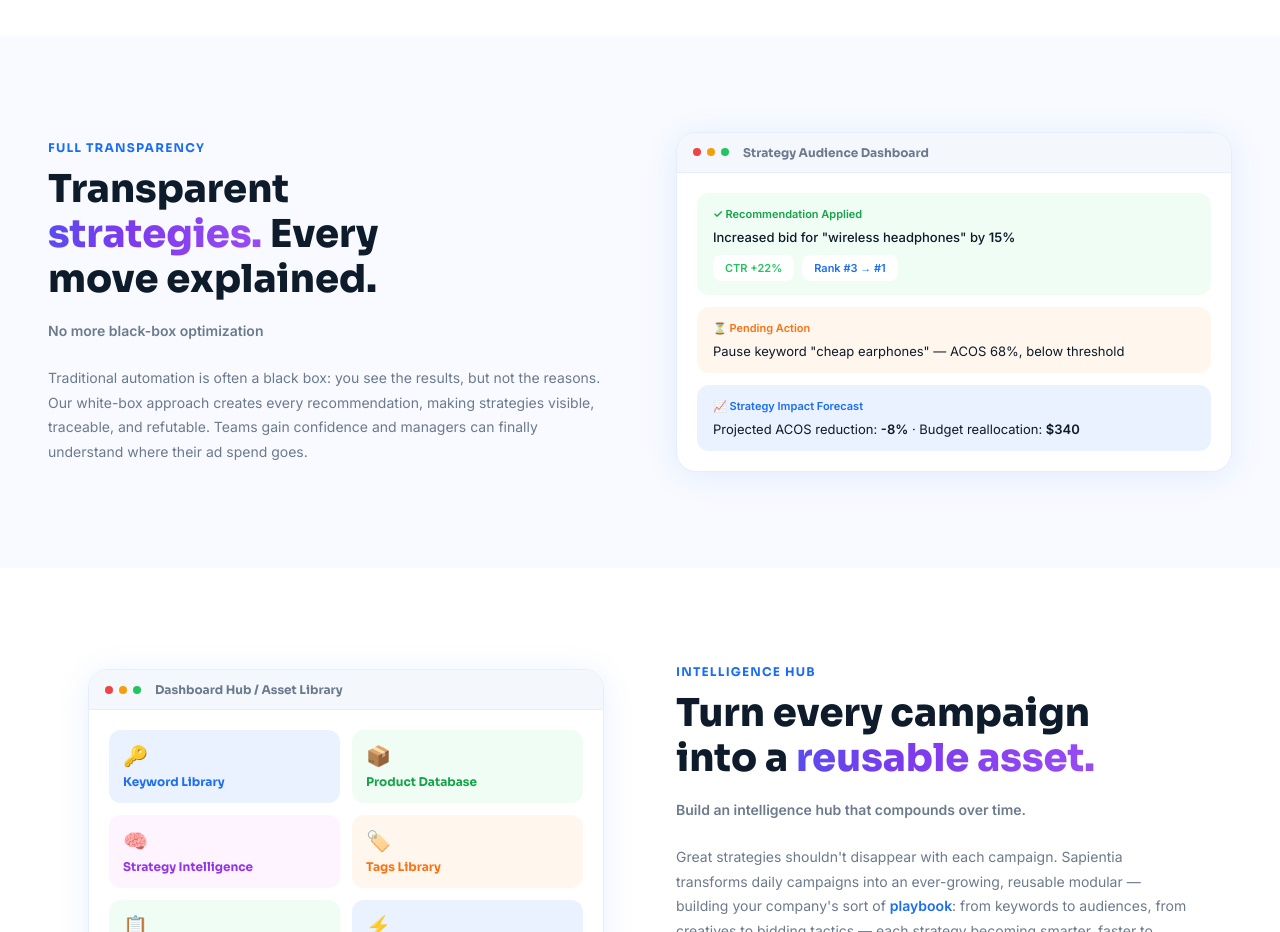
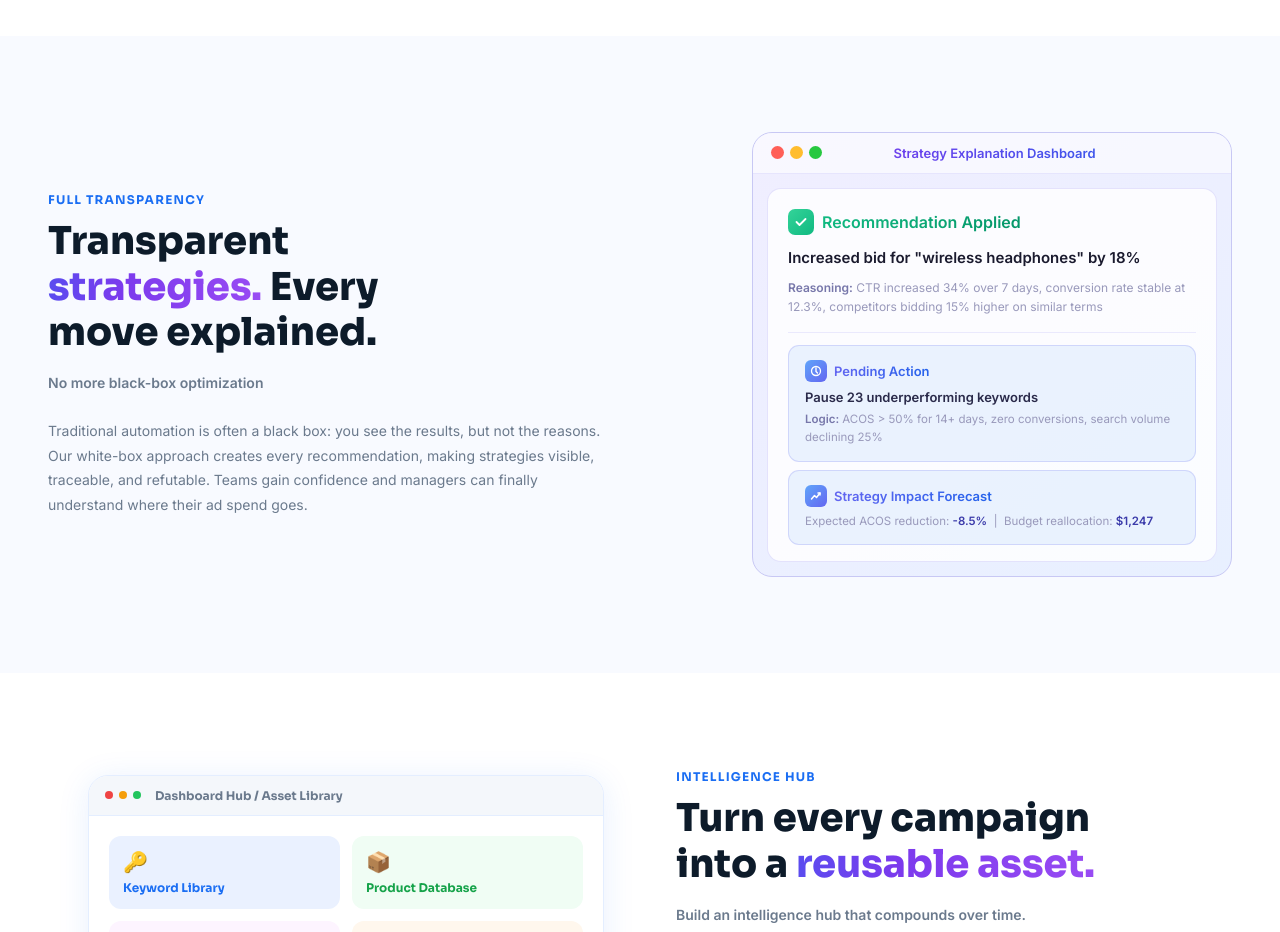
Before and after one commit to panfeeling0805-cloud/dtc-index, a React (Vite) app in the folder frontend/: page /products/amazon in a window 1280 px wide. Shown: the part 1440-2372 px from the top of the page. Built offline with nearby package versions, Linux system fonts and the light colour scheme.

Commit message:
feat: replace Transparent Strategies right panel with Strategy Explanation Dashboard

```diff
--- a/frontend/src/pages/ProductAmazon.tsx
+++ b/frontend/src/pages/ProductAmazon.tsx
@@ -170,30 +170,65 @@ export default function ProductAmazon() {
             </p>
           </div>
 
-          {/* Right — audience dashboard mockup */}
-          <div style={{ background: 'white', borderRadius: 20, boxShadow: '0 4px 32px rgba(27,110,243,0.10)', border: '1px solid #e4eeff', overflow: 'hidden' }}>
-            <div style={{ background: '#f4f7fb', padding: '12px 16px', borderBottom: '1px solid #e4eeff', display: 'flex', alignItems: 'center', gap: 6 }}>
-              <span style={{ width: 8, height: 8, borderRadius: '50%', background: '#ef4444', display: 'inline-block' }} />
-              <span style={{ width: 8, height: 8, borderRadius: '50%', background: '#f59e0b', display: 'inline-block' }} />
-              <span style={{ width: 8, height: 8, borderRadius: '50%', background: '#22c55e', display: 'inline-block' }} />
-              <span style={{ fontFamily: "'Sora', sans-serif", fontSize: 12, fontWeight: 700, color: '#6B7A8D', marginLeft: 8 }}>Strategy Audience Dashboard</span>
-            </div>
-            <div style={{ padding: '20px', display: 'flex', flexDirection: 'column', gap: 12 }}>
-              <div style={{ background: '#f0fdf4', borderRadius: 12, padding: '14px 16px' }}>
-                <div style={{ fontSize: 11, fontWeight: 700, color: '#16a34a', marginBottom: 8 }}>✓ Recommendation Applied</div>
-                <p style={{ fontSize: 13, color: '#0D1B2A', fontWeight: 500 }}>Increased bid for "wireless headphones" by <strong>15%</strong></p>
-                <div style={{ display: 'flex', gap: 8, marginTop: 10 }}>
-                  <div style={{ background: 'white', borderRadius: 8, padding: '6px 12px', fontSize: 11, color: '#22c55e', fontWeight: 700 }}>CTR +22%</div>
-                  <div style={{ background: 'white', borderRadius: 8, padding: '6px 12px', fontSize: 11, color: '#1B6EF3', fontWeight: 700 }}>Rank #3 → #1</div>
+          {/* Right — Strategy Explanation Dashboard widget */}
+          <div style={{ display: 'flex', justifyContent: 'flex-end' }}>
+            <div style={{ width: 480, borderRadius: 20, overflow: 'hidden', border: '0.5px solid #c8c8f4', background: 'linear-gradient(145deg,#f0eeff 0%,#e8f0ff 100%)' }}>
+              {/* Title bar */}
+              <div style={{ padding: '12px 18px', display: 'flex', alignItems: 'center', gap: 8, background: 'rgba(255,255,255,0.6)', borderBottom: '0.5px solid rgba(130,120,240,0.15)' }}>
+                <div style={{ display: 'flex', gap: 6 }}>
+                  <div style={{ width: 13, height: 13, borderRadius: '50%', background: '#FF5F57' }} />
+                  <div style={{ width: 13, height: 13, borderRadius: '50%', background: '#FFBD2E' }} />
+                  <div style={{ width: 13, height: 13, borderRadius: '50%', background: '#27C840' }} />
                 </div>
+                <span style={{ fontSize: 13, fontWeight: 600, flex: 1, textAlign: 'center', paddingRight: 54, background: 'linear-gradient(90deg,#7C3AED,#2563EB)', WebkitBackgroundClip: 'text', WebkitTextFillColor: 'transparent', backgroundClip: 'text' }}>
+                  Strategy Explanation Dashboard
+                </span>
               </div>
-              <div style={{ background: '#fff7ed', borderRadius: 12, padding: '14px 16px' }}>
-                <div style={{ fontSize: 11, fontWeight: 700, color: '#f97316', marginBottom: 8 }}>⏳ Pending Action</div>
-                <p style={{ fontSize: 13, color: '#0D1B2A' }}>Pause keyword "cheap earphones" — ACOS 68%, below threshold</p>
-              </div>
-              <div style={{ background: '#EAF1FF', borderRadius: 12, padding: '14px 16px' }}>
-                <div style={{ fontSize: 11, fontWeight: 700, color: '#1B6EF3', marginBottom: 8 }}>📈 Strategy Impact Forecast</div>
-                <p style={{ fontSize: 13, color: '#0D1B2A' }}>Projected ACOS reduction: <strong>-8%</strong> · Budget reallocation: <strong>$340</strong></p>
+              {/* Body */}
+              <div style={{ padding: 14 }}>
+                <div style={{ background: 'rgba(255,255,255,0.82)', borderRadius: 14, border: '0.5px solid rgba(130,120,240,0.2)', padding: '20px 20px 16px' }}>
+                  {/* Main header */}
+                  <div style={{ display: 'flex', alignItems: 'center', gap: 8, marginBottom: 12 }}>
+                    <div style={{ width: 26, height: 26, borderRadius: 7, background: 'linear-gradient(135deg,#34D399,#10B981)', display: 'flex', alignItems: 'center', justifyContent: 'center', flexShrink: 0 }}>
+                      <svg width="14" height="14" viewBox="0 0 14 14" fill="none"><path d="M2.5 7l3 3 6-6" stroke="white" strokeWidth="1.8" strokeLinecap="round" strokeLinejoin="round"/></svg>
+                    </div>
+                    <span style={{ fontSize: 16, fontWeight: 800, background: 'linear-gradient(90deg,#10B981,#059669)', WebkitBackgroundClip: 'text', WebkitTextFillColor: 'transparent', backgroundClip: 'text' }}>Recommendation Applied</span>
+                  </div>
+                  <div style={{ fontSize: 15, fontWeight: 700, color: '#1a1a2e', lineHeight: 1.4, marginBottom: 10 }}>
+                    Increased bid for "wireless headphones" by 18%
+                  </div>
+                  <div style={{ fontSize: 12, color: '#9999bb', lineHeight: 1.6 }}>
+                    <strong style={{ color: '#7777aa', fontWeight: 600 }}>Reasoning:</strong> CTR increased 34% over 7 days, conversion rate stable at 12.3%, competitors bidding 15% higher on similar terms
+                  </div>
+                  {/* Divider */}
+                  <div style={{ height: 0.5, background: 'rgba(130,120,240,0.15)', margin: '16px 0 12px' }} />
+                  {/* Case cards */}
+                  {[
+                    {
+                      icon: <svg width="12" height="12" viewBox="0 0 12 12" fill="none"><circle cx="6" cy="6" r="4.5" stroke="white" strokeWidth="1.3"/><path d="M6 3v3.5l1.5 1.5" stroke="white" strokeWidth="1.4" strokeLinecap="round" strokeLinejoin="round"/></svg>,
+                      title: 'Pending Action',
+                      main: 'Pause 23 underperforming keywords',
+                      sub: <><strong style={{ color: '#7777aa', fontWeight: 600 }}>Logic:</strong> ACOS &gt; 50% for 14+ days, zero conversions, search volume declining 25%</>,
+                    },
+                    {
+                      icon: <svg width="12" height="12" viewBox="0 0 12 12" fill="none"><path d="M1.5 9l3-3.5 2 2L10 3" stroke="white" strokeWidth="1.5" strokeLinecap="round" strokeLinejoin="round"/><path d="M8 3h2v2" stroke="white" strokeWidth="1.5" strokeLinecap="round" strokeLinejoin="round"/></svg>,
+                      title: 'Strategy Impact Forecast',
+                      main: null,
+                      sub: <>Expected ACOS reduction: <span style={{ color: '#3B3BAA', fontWeight: 700 }}>-8.5%</span> &nbsp;|&nbsp; Budget reallocation: <span style={{ color: '#3B3BAA', fontWeight: 700 }}>$1,247</span></>,
+                    },
+                  ].map((card, i) => (
+                    <div key={i} style={{ borderRadius: 11, padding: '14px 16px', background: 'rgba(219,234,254,0.55)', border: '0.5px solid rgba(99,102,241,0.2)', marginTop: i > 0 ? 8 : 0 }}>
+                      <div style={{ display: 'flex', alignItems: 'center', gap: 7, marginBottom: 6 }}>
+                        <div style={{ width: 22, height: 22, borderRadius: 6, background: 'linear-gradient(135deg,#60A5FA,#6366F1)', display: 'flex', alignItems: 'center', justifyContent: 'center', flexShrink: 0 }}>
+                          {card.icon}
+                        </div>
+                        <span style={{ fontSize: 13, fontWeight: 800, background: 'linear-gradient(90deg,#6366F1,#2563EB)', WebkitBackgroundClip: 'text', WebkitTextFillColor: 'transparent', backgroundClip: 'text' }}>{card.title}</span>
+                      </div>
+                      {card.main && <div style={{ fontSize: 13, fontWeight: 600, color: '#2a2a4a', marginBottom: 5, lineHeight: 1.4 }}>{card.main}</div>}
+                      <div style={{ fontSize: 11.5, color: '#9999bb', lineHeight: 1.55 }}>{card.sub}</div>
+                    </div>
+                  ))}
+                </div>
               </div>
             </div>
           </div>
```
